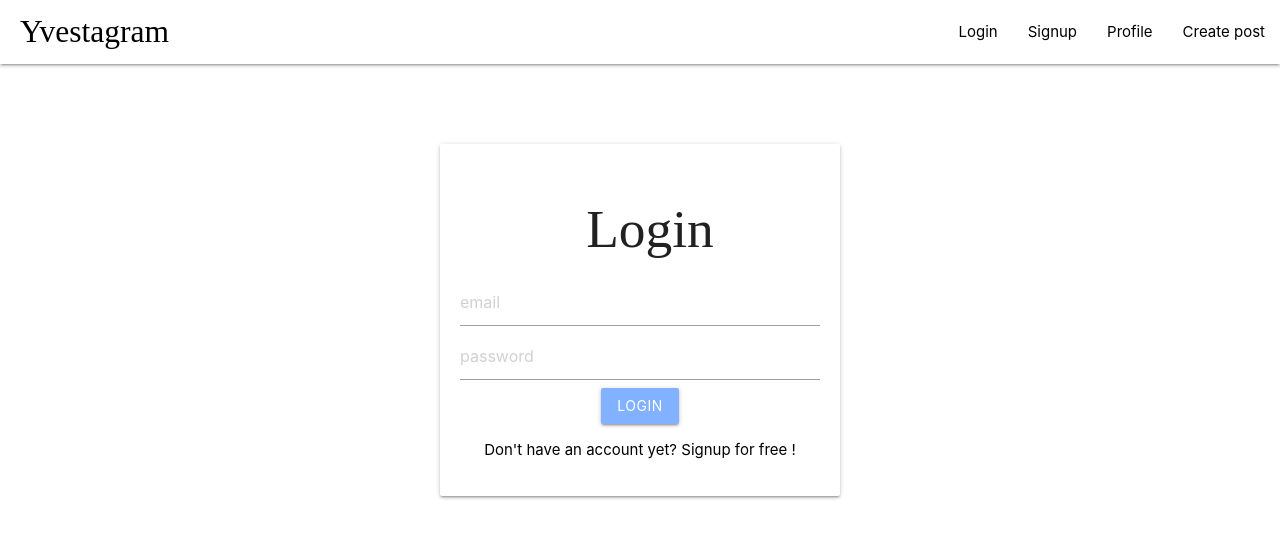
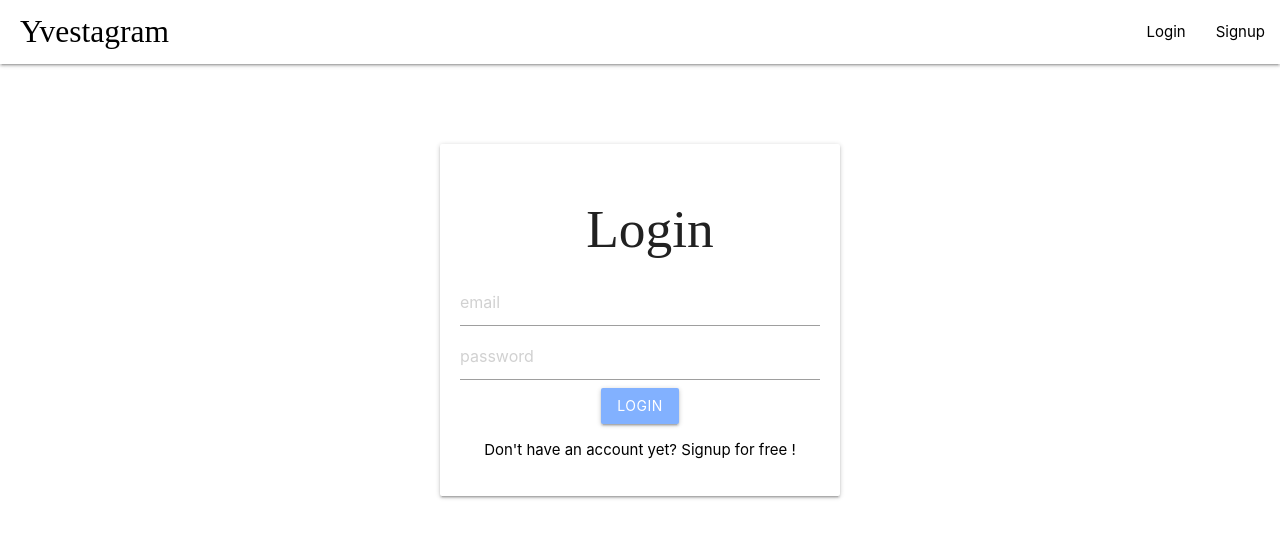
Before and after one commit to yves0409/instagram-clone-V2, a React (Create React App) app in the folder client/: page /login in a window 1280 px wide. Shown: the top 538 px of the page. Built offline with nearby package versions, Linux system fonts and the light colour scheme; a web font is replaced by a local one.

Commit message:
conditional links navbar

```diff
--- a/client/src/App.js
+++ b/client/src/App.js
@@ -1,4 +1,4 @@
-import React, { useEffect, createContext, useReducer } from "react";
+import React, { useEffect, createContext, useReducer, useContext } from "react";
 import "./App.css";
 import Navbar from "./components/Navbar";
 import {
@@ -18,9 +18,11 @@ export const UserContext = createContext();
 
 const Routing = () => {
   const history = useHistory();
+  const { state, dispatch } = useContext(UserContext);
   useEffect(() => {
     const user = JSON.parse(localStorage.getItem("user"));
     if (user) {
+      dispatch({ type: "USER", payload: user });
       history.push("/");
     } else {
       history.push("/login");
--- a/client/src/components/Navbar.js
+++ b/client/src/components/Navbar.js
@@ -1,7 +1,30 @@
-import React from "react";
+import React, { useContext } from "react";
 import { Link } from "react-router-dom";
+import { UserContext } from "../App";
 
 const Navbar = () => {
+  const { state, dispatch } = useContext(UserContext);
+  const showList = () => {
+    if (state) {
+      return [
+        <li>
+          <Link to="/profile">Profile</Link>
+        </li>,
+        <li>
+          <Link to="/createpost">Create post</Link>
+        </li>,
+      ];
+    } else {
+      return [
+        <li>
+          <Link to="/login">Login</Link>
+        </li>,
+        <li>
+          <Link to="/signup">Signup</Link>
+        </li>,
+      ];
+    }
+  };
   return (
     <nav>
       <div className="nav-wrapper white">
@@ -9,18 +32,7 @@ const Navbar = () => {
           Yvestagram
         </Link>
         <ul id="nav-mobile" className="right">
-          <li>
-            <Link to="/login">Login</Link>
-          </li>
-          <li>
-            <Link to="/signup">Signup</Link>
-          </li>
-          <li>
-            <Link to="/profile">Profile</Link>
-          </li>
-          <li>
-            <Link to="/createpost">Create post</Link>
-          </li>
+          {showList()}
         </ul>
       </div>
     </nav>
```
Also changed, not shown: 1 other file (tests, documents, lock files or other folders).
